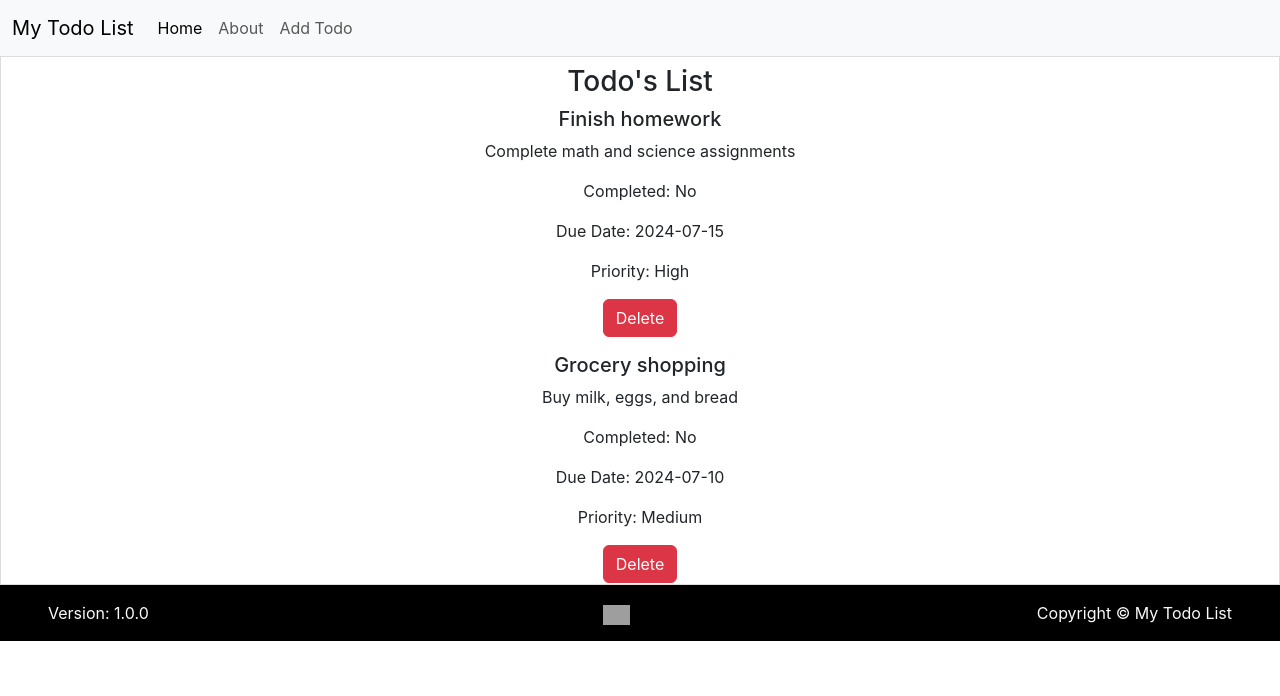
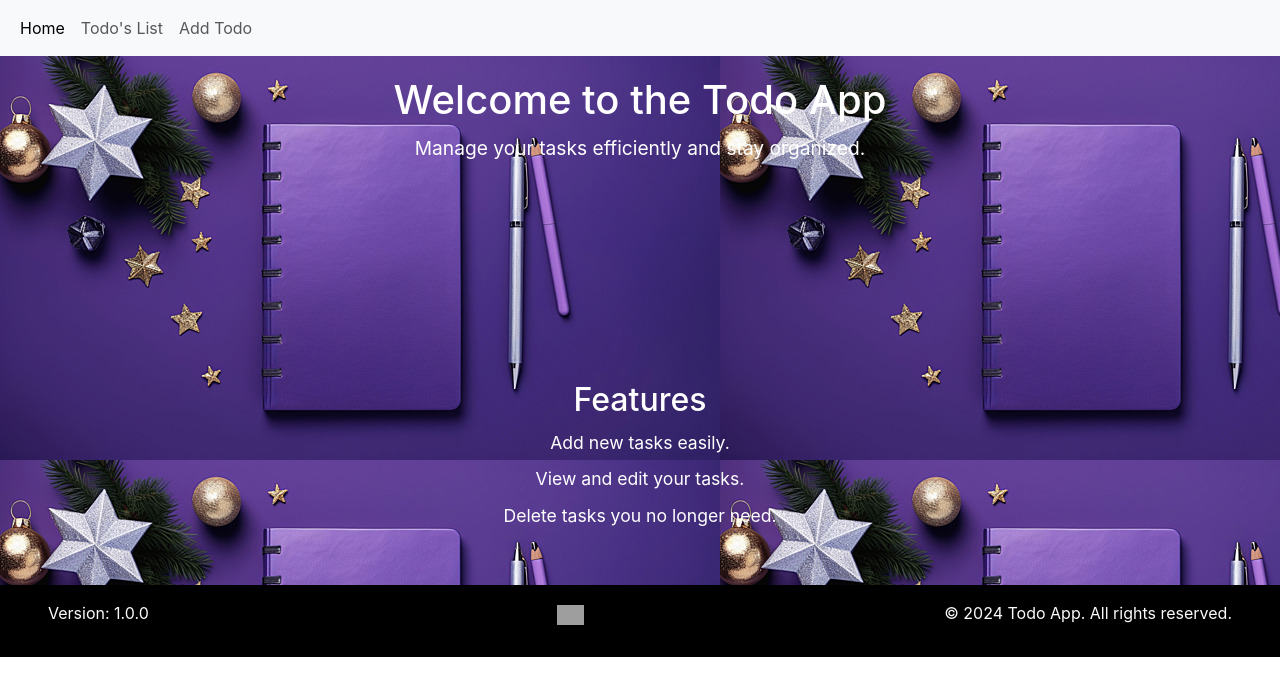
Before and after one commit to Szkrishna/my-first-react-app, a React (Create React App) app: page / in a window 1280 px wide. Shown: the top 696 px of the page. Built offline with nearby package versions, Linux system fonts and the light colour scheme; grey boxes are pictures that could not be loaded.

Commit message:
adding rote to all pages and creating some more components

```diff
--- a/package.json
+++ b/package.json
@@ -8,6 +8,7 @@
     "@testing-library/user-event": "^13.5.0",
     "react": "^18.3.1",
     "react-dom": "^18.3.1",
+    "react-router-dom": "^6.25.0",
     "react-scripts": "5.0.1",
     "web-vitals": "^2.1.4"
   },
--- a/src/App.js
+++ b/src/App.js
@@ -2,10 +2,19 @@ import './App.css';
 import Header from './MyComponents/Header';
 import { Footer } from './MyComponents/Footer';
 import { Todos } from './MyComponents/Todos';
-// import { AddTodo } from './MyComponents/AddTodo';
 import { useState } from "react";
+import { RouterProvider, createBrowserRouter } from 'react-router-dom';
+import { AddTodo } from './MyComponents/AddTodo';
+import { Home } from './MyComponents/Home';
 
 function App() {
+  // let containerStyle = {
+  //   minHeight: '529px',
+  //   maxHeight: '529px',
+  //   overflowY: 'scroll',
+  //   border: '1px solid #ddd',
+  // };
+
   const [todos, setTodos] = useState([
     {
       id: 1,
@@ -38,12 +47,28 @@ function App() {
     setTodos(todos.filter((e)=>{
       return e!==todo;
     }));
-  }
+  };
+
+  const router = createBrowserRouter([
+    {
+      path: '/add-todo',
+      element: <><Header title="My Todo List"/><AddTodo /></>,
+    },
+    {
+      path: '/todo',
+      element: <><Header title="My Todo List"/><Todos todos={todos} onDelete={onDelete}/></>,
+    },
+    {
+      path: '/',
+      element: <><Header title="My Todo List"/><Home/></>,
+    }
+  ]);
+
   return (
-    <div className=" App">
-      <Header title="My Todo List"/>
-      {/* <AddTodo /> */}
-      <Todos todos={todos} onDelete={onDelete}/>
+    <div className="App">
+      {/* <Header title="My Todo List"/> */}
+      <RouterProvider router={router} />
+      {/* <Todos todos={todos} onDelete={onDelete}/> */}
       <Footer/>
     </div>
   );
--- a/src/MyComponents/AddTodo.js
+++ b/src/MyComponents/AddTodo.js
@@ -1,26 +1,33 @@
 import React from 'react';
 
+
 export const AddTodo = (props) => {
+  let containerStyle = {
+    minHeight: '429px',
+    maxHeight: '429px',
+  };
+
   return (
-    <div>
-      <form>
-        <div class="mb-3">
-            <label for="exampleInputEmail1" class="form-label">Email address</label>
-            <input type="email" class="form-control" id="exampleInputEmail1" aria-describedby="emailHelp"/>
-            <div id="emailHelp" class="form-text">We'll never share your email with anyone else.</div>
+    <div  className='d-flex justify-content-center my-5' style={containerStyle}>
+      <form className='col-4'>
+        <div className="mb-3">
+            <label for="exampleInputEmail1" className="form-label">Email address</label>
+            <input type="email" className="form-control" id="exampleInputEmail1" aria-describedby="emailHelp"/>
+            <div id="emailHelp" className="form-text">We'll never share your email with anyone else.</div>
         </div>
-        <div class="mb-3">
-            <label for="exampleInputPassword1" class="form-label">Password</label>
-            <input type="password" class="form-control" id="exampleInputPassword1"/>
+        <div className="mb-3">
+            <label for="exampleInputPassword1" className="form-label">Password</label>
+            <input type="password" className="form-control" id="exampleInputPassword1"/>
         </div>
-        <div class="mb-3 form-check">
-            <input type="checkbox" class="form-check-input" id="exampleCheck1"/>
-            <label class="form-check-label" for="exampleCheck1">Check me out</label>
-        </div>
-        <button type="submit" class="btn btn-primary">Submit</button>
-        </form>
+        {/* <div className="mb-3 form-check">
+            <input type="checkbox" className="form-check-input" id="exampleCheck1"/>
+            <label className="form-check-label" for="exampleCheck1">Check me out</label>
+        </div> */}
+        <button type="submit" className="btn btn-primary">Submit</button>
+      </form>
     </div>
   )
+
 }
 
 // export default AddTodo;
--- a/src/MyComponents/Footer.js
+++ b/src/MyComponents/Footer.js
@@ -14,7 +14,7 @@ export const Footer = () => {
         <img src="/todo-logo.png" alt="Logo" style={{ height: '20px', width: 'auto' }} />
       </div>
       <div className="footer-right">
-        Copyright &copy; My Todo List
+        <p>&copy; 2024 Todo App. All rights reserved.</p>
       </div>
     </footer>
   );
--- a/src/MyComponents/Header.js
+++ b/src/MyComponents/Header.js
@@ -1,25 +1,26 @@
 import React from 'react';
 import propTypes from 'prop-types';
+import { Link } from 'react-router-dom';
 
 
 export default function Header(props) {
   return (
     <nav className="navbar navbar-expand-lg bg-body-tertiary">
       <div className="container-fluid">
-        <a className="navbar-brand" href="#">{props.title}</a>
+        {/* <Link className="navbar-brand" to="#">{props.title}</Link>
         <button className="navbar-toggler" type="button" data-bs-toggle="collapse" data-bs-target="#navbarSupportedContent" aria-controls="navbarSupportedContent" aria-expanded="false" aria-label="Toggle navigation">
           <span className="navbar-toggler-icon"></span>
-        </button>
+        </button> */}
         <div className="collapse navbar-collapse" id="navbarSupportedContent">
           <ul className="navbar-nav me-auto mb-2 mb-lg-0">
             <li className="nav-item">
-              <a className="nav-link active" aria-current="page" href="#">Home</a>
+              <Link className="nav-link active" aria-current="page" to="/">Home</Link>
             </li>
             <li className="nav-item">
-              <a className="nav-link" href="#">About</a>
+              <Link className="nav-link" to="/todo">Todo's List</Link>
             </li>
             <li className="nav-item">
-              <a className="nav-link" href="/add-todo">Add Todo</a>
+              <Link className="nav-link" to="/add-todo">Add Todo</Link>
             </li>
           </ul>
         </div>
--- /dev/null
+++ b/src/MyComponents/Home.css
@@ -0,0 +1,57 @@
+/* Home.css */
+
+.home-container {
+    min-height: 529px;
+    max-height: 529px;
+    text-align: center;
+    padding: 20px;
+    color: #333;
+    background-color: #f5f5f5;
+    height: 100vh;
+    display: flex;
+    flex-direction: column;
+    justify-content: space-between;
+    background-image: url('./todo-bg.jpg');
+    color: #fff;
+  }
+
+  .home-header {
+    margin-bottom: 20px;
+  }
+
+  .home-header h1 {
+    font-size: 2.5rem;
+    margin-bottom: 10px;
+  }
+
+  .home-header p {
+    font-size: 1.2rem;
+  }
+
+  .home-content {
+    margin: 20px 0;
+  }
+
+  .home-content h2 {
+    font-size: 2rem;
+    margin-bottom: 10px;
+  }
+
+  .home-content ul {
+    list-style-type: none;
+    padding: 0;
+  }
+
+  .home-content ul li {
+    font-size: 1.1rem;
+    margin: 10px 0;
+  }
+
+  .home-footer {
+    margin-top: 20px;
+  }
+
+  .home-footer p {
+    font-size: 0.9rem;
+    color: #777;
+  }
--- /dev/null
+++ b/src/MyComponents/Home.js
@@ -0,0 +1,25 @@
+import React from 'react';
+import './Home.css';
+import todoImage from './todo-bg.jpg';
+
+export const Home = () => {
+  return (
+    <div className="home-container">
+    {/* <img src={todoImage} alt="Todo App" className="home-image" /> */}
+      <header className="home-header">
+        <h1>Welcome to the Todo App</h1>
+        <p>Manage your tasks efficiently and stay organized.</p>
+      </header>
+      <section className="home-content">
+        <h2>Features</h2>
+        <ul>
+          <li>Add new tasks easily.</li>
+          <li>View and edit your tasks.</li>
+          <li>Delete tasks you no longer need.</li>
+        </ul>
+      </section>
+    </div>
+  );
+};
+
+// export default Home;
--- a/src/MyComponents/Todos.js
+++ b/src/MyComponents/Todos.js
@@ -7,7 +7,7 @@ export const Todos = (props) => {
         maxHeight: '529px',
         overflowY: 'scroll',
         border: '1px solid #ddd',
-      };
+    };
 
     return (
         <div className="todos" style={containerStyle}>
```
Also changed, not shown: src/MyComponents/todo-bg.jpg (added), 1 other file (tests, documents, lock files or other folders).
